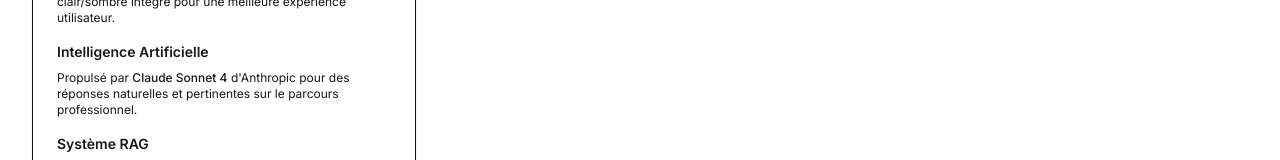
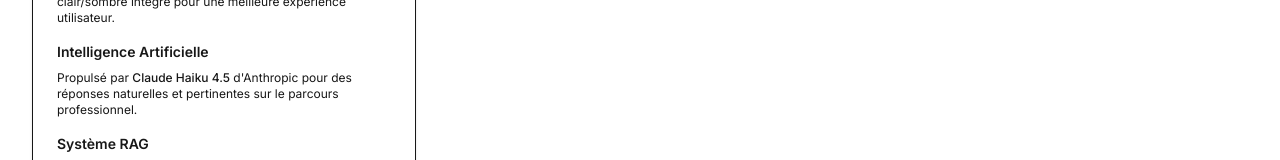
Before and after one commit to ksdok/cv-interactif-ia, a Next.js app: page / in a window 1280 px wide. Shown: the part 1134-1294 px from the top of the page. Built offline with nearby package versions, Linux system fonts and the light colour scheme.

Commit message:
Scroll back to the chat when clicking on "Envoyer"

```diff
--- a/components/ChatInterface.tsx
+++ b/components/ChatInterface.tsx
@@ -63,6 +63,11 @@ export default function ChatInterface({ suggestedQuestion, onQuestionSent }: Cha
     lastSuggestedRef.current = '' // Réinitialiser la dernière question suggérée pour permettre de la réutiliser
     setMessages((prev) => [...prev, { role: 'user', content: userMessage }])
     setIsLoading(true)
+
+    // Sur mobile, scroller vers le haut du conteneur de messages après l'envoi
+    if (messagesContainerRef.current) {
+      messagesContainerRef.current.scrollTop = 0
+    }
 
     try {
       // Appel à l'API Claude via le backend Next.js
--- a/components/ProjectGallery.tsx
+++ b/components/ProjectGallery.tsx
@@ -24,7 +24,7 @@ export default function ProjectGallery() {
             Intelligence Artificielle
           </h3>
           <p className="text-xs">
-            Propulsé par <span className="font-medium">Claude Sonnet 4</span> d'Anthropic pour des réponses
+            Propulsé par <span className="font-medium">Claude Haiku 4.5</span> d'Anthropic pour des réponses
             naturelles et pertinentes sur le parcours professionnel.
           </p>
         </div>
```
